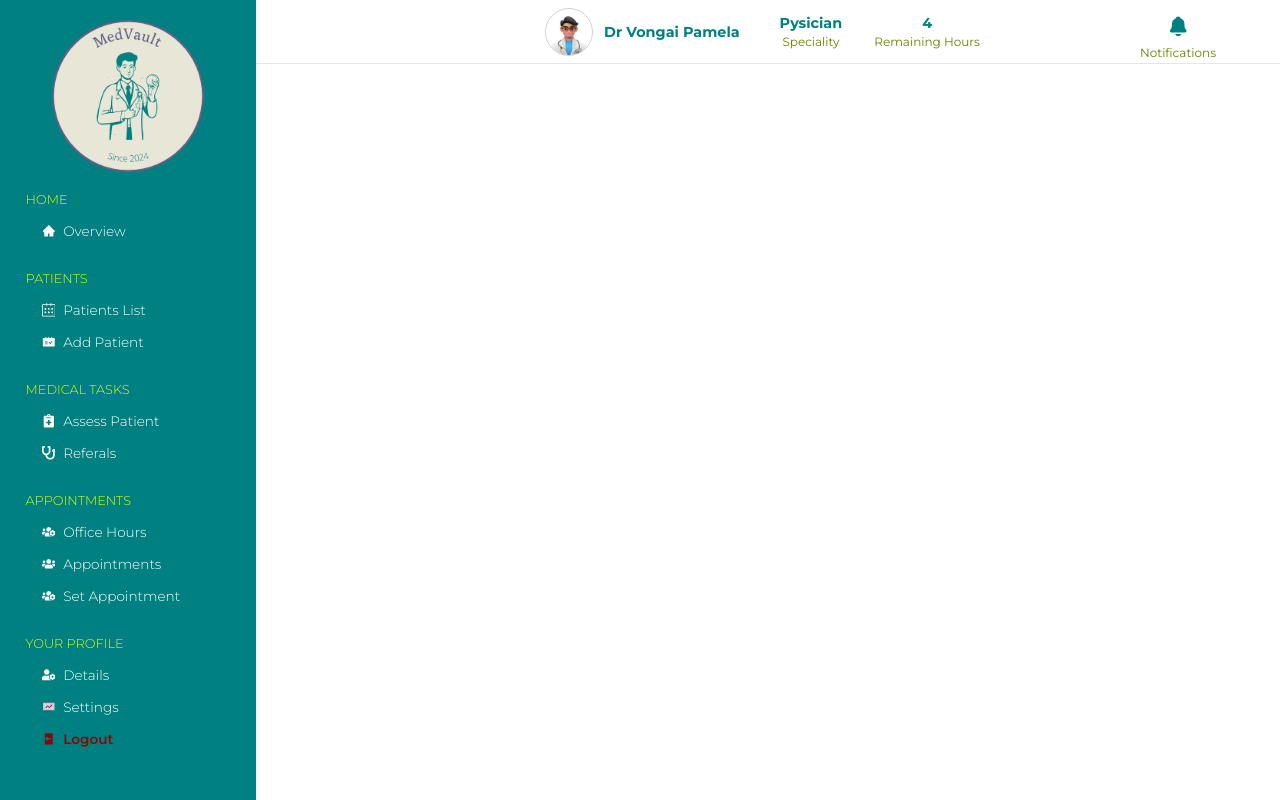
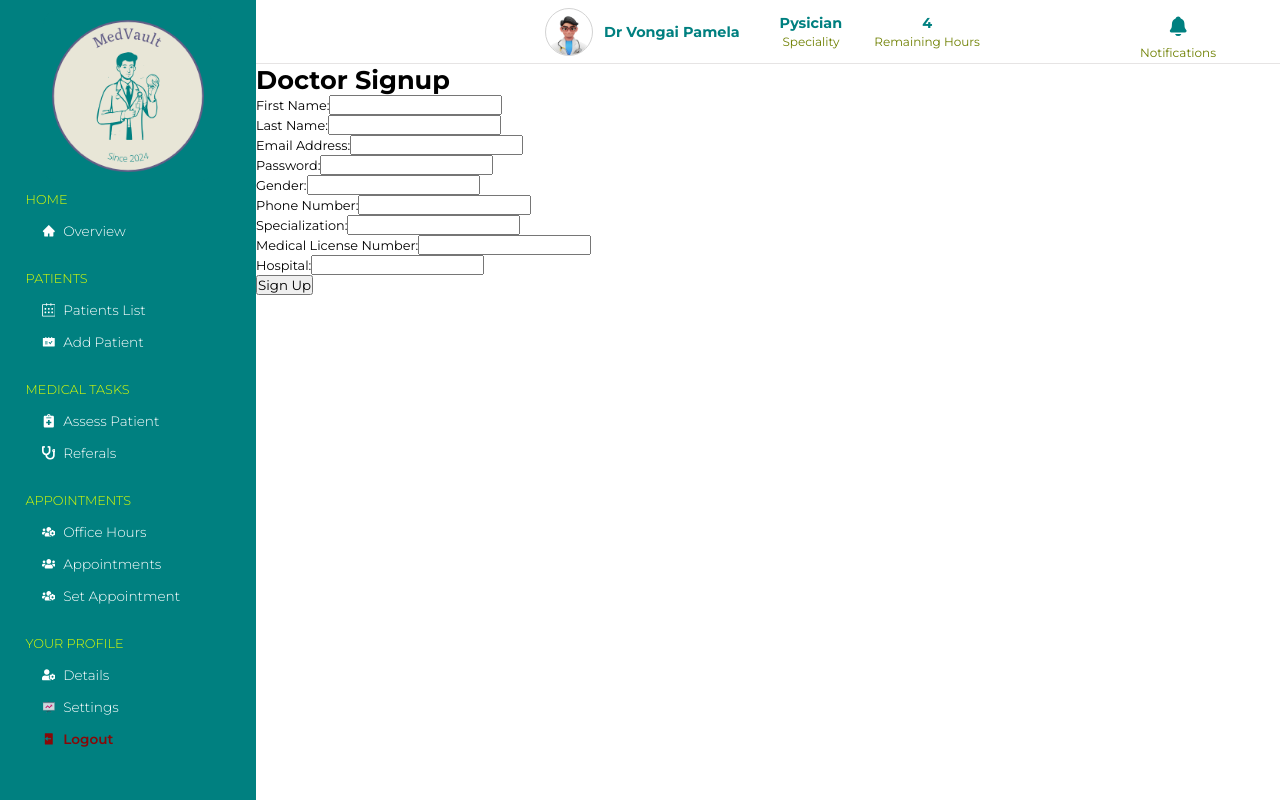
Before and after one commit to Amen-Musingarimi/medvault, a React (Create React App) app: page / in a window 1280 px wide. Built offline with nearby package versions, Linux system fonts and the light colour scheme.

Commit message:
Add signup form

```diff
--- a/src/App.js
+++ b/src/App.js
@@ -2,12 +2,12 @@ import React from 'react';
 import { Route, Routes } from 'react-router-dom';
 import SideBar from './components/sideBar/SideBar';
 import Header from './components/header/Header';
-import Authentication from './components/auth/Authentication';
 import AddPatientForm from './components/patients/AddPatient';
 import PatientsList from './components/patients/PatientsList';
 import PatientDetails from './components/patients/PatientDetails/PatientDetails';
 import PatientAssessmentForm from './components/medicalTasks/AssessPatient';
 import MedicalRecordsList from './components/medicalTasks/MedicalRecords/MedicalRecordsList';
+import DoctorSignup from './components/auth/signup/SignUp';
 import './App.css';
 
 const App = () => {
@@ -17,7 +17,7 @@ const App = () => {
       <div className="scrollable_main">
         <Header />
         <Routes>
-          <Route exact path="/auth" element={<Authentication />} />
+          <Route exact path="/" index element={<DoctorSignup />} />
           <Route exact path="/patients" index element={<PatientsList />} />
           <Route exact path="/add-patient" index element={<AddPatientForm />} />
           <Route
--- a/src/components/auth/Authentication.jsx
+++ /dev/null
@@ -1,185 +0,0 @@
-import React, { useEffect, useState } from 'react';
-import { useDispatch, useSelector } from 'react-redux';
-import { useNavigate } from 'react-router-dom';
-import {
-  handleUpdate,
-  logInUser,
-  registerUser,
-  toggleFormAuth,
-  clearErrors,
-} from '../../redux/authenticationSlice';
-import classes from './Authentication.module.css';
-
-const Authentication = () => {
-  const dispatch = useDispatch();
-  const navigate = useNavigate();
-
-  const {
-    token,
-    errors,
-    tempUser: {
-      name,
-      username,
-      email: initialEmail,
-      password,
-      confirmPassword: initialConfirmPassword,
-    },
-  } = useSelector((state) => state.auth);
-
-  const formAuth = useSelector((state) => state.auth.formAuth);
-
-  const [email, setEmail] = useState(initialEmail || '');
-  const [confirmPassword, setConfirmPassword] = useState(
-    initialConfirmPassword || ''
-  );
-
-  useEffect(() => {
-    dispatch(clearErrors());
-  }, [dispatch, formAuth]);
-
-  const handleLogIn = (e) => {
-    e.preventDefault();
-
-    dispatch(logInUser({ email, password }));
-  };
-
-  const handleRegister = () => {
-    dispatch(
-      registerUser({
-        user: { name, username, email, password },
-      })
-    );
-
-    dispatch(toggleFormAuth());
-  };
-
-  const handleChange = (e) => {
-    const { name, value } = e.target;
-
-    if (name === 'email') {
-      setEmail(value);
-    } else if (name === 'confirmPassword') {
-      setConfirmPassword(value);
-    } else {
-      dispatch(handleUpdate({ name, value }));
-    }
-  };
-
-  useEffect(() => {
-    if (token) {
-      navigate('/');
-    }
-  }, [token, navigate]);
-
-  const handleSubmit = (e) => {
-    e.preventDefault();
-    if (formAuth === 'login') {
-      handleLogIn(e);
-    } else {
-      handleRegister(e);
-    }
-  };
-
-  return (
-    <div className={classes.authFormsContainter}>
-      <form onSubmit={(e) => handleSubmit(e)}>
-        <h3 className="auth-title">
-          {formAuth === 'login' ? 'Log In' : 'Register'}
-        </h3>
-        {errors && <p className={classes.authErrorMessage}>{errors}</p>}
-
-        {formAuth === 'register' && (
-          <>
-            <input
-              type="text"
-              placeholder="name"
-              id="name"
-              name="name"
-              value={name}
-              onChange={(e) => handleChange(e)}
-              className={classes.authFormInput}
-              required
-            />
-            <input
-              type="text"
-              placeholder="username"
-              id="username"
-              name="username"
-              value={username || ''}
-              onChange={(e) => handleChange(e)}
-              className={classes.authFormInput}
-              required
-            />
-          </>
-        )}
-
-        <input
-          type="text"
-          placeholder="email"
-          id="email"
-          name="email"
-          value={email}
-          onChange={(e) => handleChange(e)}
-          className={classes.authFormInput}
-          required
-        />
-
-        <input
-          type="password"
-          placeholder="password"
-          id="password"
-          name="password"
-          value={password}
-          onChange={(e) => handleChange(e)}
-          className={classes.authFormInput}
-          required
-        />
-
-        {formAuth === 'register' && (
-          <input
-            type="password"
-            placeholder="Confirm Password"
-            id="confirmPassword"
-            name="confirmPassword"
-            value={confirmPassword}
-            onChange={(e) => handleChange(e)}
-            className={classes.authFormInput}
-            required
-          />
-        )}
-        <div className={classes.authButtonsContainer}>
-          <button type="submit" className={classes.registerBtn}>
-            {formAuth === 'login' ? 'Log In' : 'Register'}
-          </button>
-          {formAuth === 'login' ? (
-            <>
-              <p className={classes.promptMessage}>
-                Don&apos;t have an account?
-              </p>
-              <button
-                type="button"
-                className={classes.navigateBtn}
-                onClick={() => dispatch(toggleFormAuth())}
-              >
-                Register
-              </button>
-            </>
-          ) : (
-            <>
-              <p className={classes.promptMessage}>Already have an account?</p>
-              <button
-                type="button"
-                className={classes.navigateBtn}
-                onClick={() => dispatch(toggleFormAuth())}
-              >
-                Log In
-              </button>
-            </>
-          )}
-        </div>
-      </form>
-    </div>
-  );
-};
-
-export default Authentication;
--- a/src/components/auth/Authentication.module.css
+++ /dev/null
@@ -1,89 +0,0 @@
-.authFormsContainter {
-  text-align: center;
-  max-width: 40rem;
-  width: 90%;
-  margin: auto;
-  margin-top: 6.5rem;
-  position: relative;
-  background-color: #fff;
-  color: #141c42;
-  border-radius: 14px;
-  padding: 1rem;
-  margin-bottom: 2rem;
-  box-shadow: 0 1px 18px 10px rgba(0, 0, 0, 0.25);
-}
-
-.authFormsContainter form {
-  display: flex;
-  flex-direction: column;
-  gap: 0;
-  width: 100%;
-}
-
-.authFormInput {
-  outline: none;
-  background-color: #fff;
-  border: 1px solid #141c42;
-  border-radius: 8px;
-  padding: 0.7rem 0.5rem;
-  margin-bottom: 0.7rem;
-}
-
-.authButtonsContainer {
-  display: flex;
-  flex-direction: column;
-  justify-content: center;
-  align-items: center;
-  gap: 0.5rem;
-  padding: 0.5rem 0;
-  margin-bottom: 1rem;
-}
-
-.navigateBtn,
-.registerBtn {
-  padding: 0.5rem 1rem;
-  border-radius: 4px;
-  font-size: 0.9rem;
-  border: none;
-  cursor: pointer;
-  width: 50%;
-}
-
-.registerBtn {
-  background-color: #16297e;
-  color: #eff1fd;
-}
-
-.navigateBtn {
-  color: #16297e;
-  background-color: #eff1fd;
-  border: 1px solid #16297e;
-}
-
-.promptMessage {
-  margin: 0;
-}
-
-.authErrorMessage {
-  color: #ff0000;
-  font-weight: 500;
-}
-
-@media only screen and (max-width: 1024px) {
-  .authFormsContainter {
-    margin-top: 12rem;
-    margin-bottom: 0;
-  }
-
-  .navigateBtn,
-  .registerBtn {
-    width: 100%;
-  }
-}
-
-@media only screen and (max-width: 760px) {
-  .authFormsContainter {
-    margin-top: 6.5rem;
-    margin-bottom: 0;
-  }
-}
--- /dev/null
+++ b/src/components/auth/signup/SignUp.jsx
@@ -0,0 +1,119 @@
+import React, { useState } from 'react';
+
+const DoctorSignup = () => {
+  const [formData, setFormData] = useState({
+    firstName: '',
+    lastName: '',
+    emailAddress: '',
+    password: '',
+    gender: '',
+    phoneNumber: '',
+    specialization: '',
+    medicalLicenseNumber: '',
+    hospital: '',
+  });
+
+  const handleChange = (e) => {
+    setFormData({
+      ...formData,
+      [e.target.name]: e.target.value,
+    });
+  };
+
+  const handleSubmit = async (e) => {
+    e.preventDefault();
+    console.log(formData);
+  };
+
+  return (
+    <div>
+      <h1>Doctor Signup</h1>
+      <form onSubmit={handleSubmit}>
+        <div>
+          <label>First Name:</label>
+          <input
+            type="text"
+            name="firstName"
+            value={formData.firstName}
+            onChange={handleChange}
+          />
+        </div>
+        <div>
+          <label>Last Name:</label>
+          <input
+            type="text"
+            name="lastName"
+            value={formData.lastName}
+            onChange={handleChange}
+          />
+        </div>
+        <div>
+          <label>Email Address:</label>
+          <input
+            type="email"
+            name="emailAddress"
+            value={formData.emailAddress}
+            onChange={handleChange}
+          />
+        </div>
+        <div>
+          <label>Password:</label>
+          <input
+            type="password"
+            name="password"
+            value={formData.password}
+            onChange={handleChange}
+          />
+        </div>
+        <div>
+          <label>Gender:</label>
+          <input
+            type="text"
+            name="gender"
+            value={formData.gender}
+            onChange={handleChange}
+          />
+        </div>
+        <div>
+          <label>Phone Number:</label>
+          <input
+            type="text"
+            name="phoneNumber"
+            value={formData.phoneNumber}
+            onChange={handleChange}
+          />
+        </div>
+        <div>
+          <label>Specialization:</label>
+          <input
+            type="text"
+            name="specialization"
+            value={formData.specialization}
+            onChange={handleChange}
+          />
+        </div>
+        <div>
+          <label>Medical License Number:</label>
+          <input
+            type="text"
+            name="medicalLicenseNumber"
+            value={formData.medicalLicenseNumber}
+            onChange={handleChange}
+          />
+        </div>
+        <div>
+          <label>Hospital:</label>
+          <input
+            type="text"
+            name="hospital"
+            value={formData.hospital}
+            onChange={handleChange}
+          />
+        </div>
+        <button type="submit">Sign Up</button>
+      </form>
+    </div>
+  );
+};
+
+export default DoctorSignup;
```
